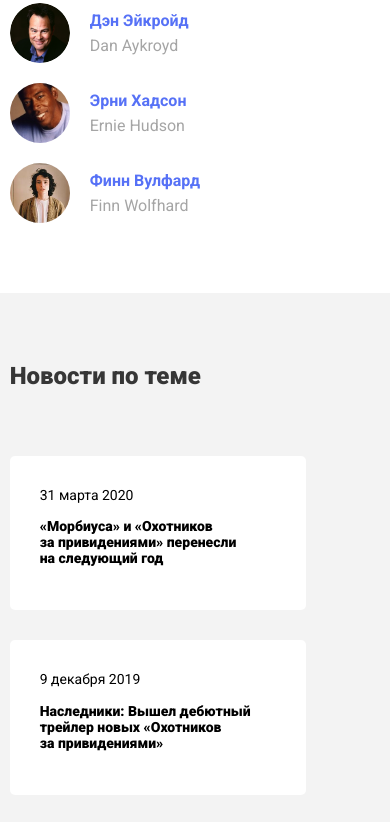
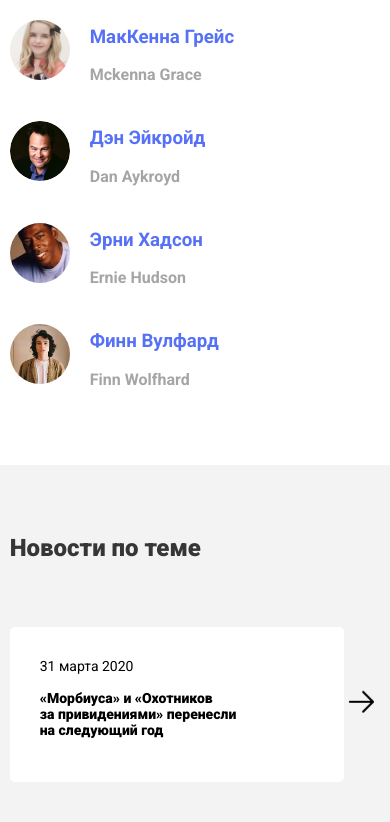
Before and after one commit to SergBY/Ghostbusters, a plain HTML site: page index.html in a window 390 px wide. Shown: the part 1904-2726 px from the top of the page. Drawn offline with Linux system fonts and the light colour scheme.

Commit message:
add navigation

```diff
--- a/css/style.sass
+++ b/css/style.sass
@@ -255,32 +255,32 @@ body
     align-items: center
     flex-wrap: wrap
 
-    .card
-        display: flex
-        align-items: center
-        flex-basis: 25%
-        margin-bottom: 35px
+.card
+    display: flex
+    align-items: center
+    flex-basis: 25%
+    margin-bottom: 35px
 
-        .card-image
-            width: 100px
-            height: 100px
-            object-fit: cover
-            border-radius: 50%
-            margin-right: 20px
+.card-image
+    width: 100px
+    height: 100px
+    object-fit: cover
+    border-radius: 50%
+    margin-right: 20px
 
-        .card-text
+.card-text
 
-            .name
-                font-weight: bold
-                font-size: 16px
-                line-height: 19px
-                color: $color_blue
-                margin: 0 0 6px 0
-            .en-name
-                font-size: 16px
-                line-height: 19px
-                color: $color_gray
-                margin: 0 0 6px 0
+    .name
+    font-weight: bold
+    font-size: 16px
+    line-height: 19px
+    color: $color_blue
+    margin: 0 0 6px 0
+.en-name
+    font-size: 16px
+    line-height: 19px
+    color: $color_gray
+    margin: 0 0 6px 0
 
 .news
     background-color: $color_backGround_Gray
@@ -297,22 +297,35 @@ body
     flex-wrap: wrap
     justify-content: space-between
 
-    .news-card
-        flex-basis: 23%
-        background-color: $color_mainWhite
-        padding: 30px
-        border-radius: 5px
+.news-card
+    flex-basis: 23%
+    background-color: $color_mainWhite
+    padding: 30px
+    border-radius: 5px
 
-        .news-date
-            font-size: 14px
-            line-height: 16px
+.news-date
+    font-size: 14px
+    line-height: 16px
 
-        .news-title
-            font-weight: 900
-            font-size: 14px
-            line-height: 16px
-            color: black
-            margin-top: 14px
+.news-title
+    font-weight: 900
+    font-size: 14px
+    line-height: 16px
+    color: black
+    margin-top: 14px
+
+.button-next
+    display: none
+    background-color: transparent
+    border: none
+    position: absolute
+    right: 0
+    top: 50%
+    transform: translateY(-50%)
+    z-index: 99
+    cursor: pointer
+
+
 
 @media ( max-width: 1200px  )
     .container
@@ -456,6 +469,13 @@ body
     .news
         padding: 50px 0 70px 0
 
+    .news-card
+        max-width: 90%
+
+    .button-next
+                display: block
+
+
     .line
         display: none
 
--- a/index.html
+++ b/index.html
@@ -9,7 +9,8 @@
       rel="stylesheet"
     />
     <link rel="stylesheet" href="css/normalize.css" />
-    <link rel="stylesheet" href="css/jquery.fancybox.min.css">
+    <link rel="stylesheet" href="css/jquery.fancybox.min.css" />
+    <link rel="stylesheet" href="css/swiper.min.css" />
     <link rel="stylesheet" href="css/style.css" />
   </head>
   <body>
@@ -49,7 +50,11 @@
         <div class="film-wrapper">
           <div class="film-trailer">
             <img src="img/Poster.jpg" alt="poster" class="poster" />
-            <a data-fancybox href="https://www.youtube.com/watch?v=QD6jYuZtBL0" class="trailer-button">
+            <a
+              data-fancybox
+              href="https://www.youtube.com/watch?v=QD6jYuZtBL0"
+              class="trailer-button"
+            >
               <img class="trailer-button-icon" src="img/play.svg" alt="play" />
               <span class="trailer-button-text">Посмотреть трейлер</span>
             </a>
@@ -203,7 +208,12 @@
     <section class="news">
       <div class="container">
         <h2 class="section-title section-news-title">Новости по теме</h2>
-        <div class="news-cards">
+        <!-- Slider main container -->
+        <div class="swiper-container">
+          <!-- Additional required wrapper -->
+          <div class="swiper-wrapper">
+            <!-- Slides -->
+            <div class="swiper-slide">
               <div class="news-card">
                 <span class="news-date">31 марта 2020</span>
                 <h3 class="news-title">
@@ -211,6 +221,10 @@
                   за&nbsp;привидениями&raquo; перенесли на&nbsp;следующий год
                 </h3>
               </div>
+              <!--/.news-card-->
+            </div>
+            <!--/.swiper-slide>-->
+            <div class="swiper-slide">
               <div class="news-card">
                 <span class="news-date">9 декабря 2019</span>
                 <h3 class="news-title">
@@ -218,6 +232,10 @@
                   за&nbsp;привидениями&raquo;
                 </h3>
               </div>
+              <!--/.news-card-->
+            </div>
+            <!--/.swiper-slide>-->
+            <div class="swiper-slide">
               <div class="news-card">
                 <span class="news-date">11 ноября 2019</span>
                 <h3 class="news-title">
@@ -225,6 +243,10 @@
                   названием
                 </h3>
               </div>
+              <!--/.news-card-->
+            </div>
+            <!--/.swiper-slide>-->
+            <div class="swiper-slide">
               <div class="news-card">
                 <span class="news-date">19 октября 2019</span>
                 <h3 class="news-title">
@@ -232,11 +254,22 @@
                   за&nbsp;привидениями&raquo;
                 </h3>
               </div>
+            <!--/.news-card-->
             </div>
+            <!--/.swiper-slide>-->
           </div>
+          <!--/.slider-wrapper-->
+        <button class="button-next">
+          <img src="img/arrow.png" alt="">
+        </button>
+        </div>
+        <!--swipper-container-->
+      </div>
+      <!--container-->
     </section>
     <script src="js/jquery-3.5.1.min.js"></script>
     <script src="js/jquery.fancybox.min.js"></script>
     <script src="js/main.js"></script>
+    <script src="js/swiper.min.js"></script>
   </body>
 </html>
--- a/js/main.js
+++ b/js/main.js
@@ -1,8 +1,29 @@
 $(document).ready(function () {
     const mMenuBtn = $('.m-menu-button');
     const mMenu = $('.m-menu');
-    mMenuBtn.on('click', function() {
+    mMenuBtn.on('click', function () {
         mMenu.toggleClass('active');
         $('body').toggleClass('no-scrolle');
     });
+    var mySwiper = new Swiper('.swiper-container', {
+        slidesPerView: 4,
+        spaceBetween: 25,
+        loop: true,
+        breakpoints:{
+            992: {
+                slidesPerView: 4,
+            },
+            768: {
+                slidesPerView: 2,
+            },
+            320: {
+                slidesPerView: 1,
+                slidesOffsetAfter: 50,
+                navigation: {
+                    nextEl: ".button-next",
+                }
+
+            }
+        },
+    })
 });
```
Also changed, not shown: css/style.css, css/swiper.min.css (added), img/arrow.png (added), img/arrow.svg (added), js/swiper.min.js (added), 1 other file. Lines whose indentation alone changed are shown as unchanged.
